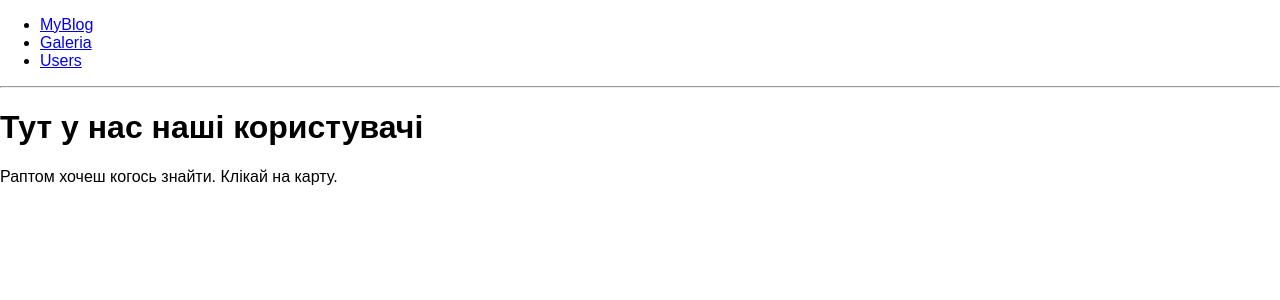
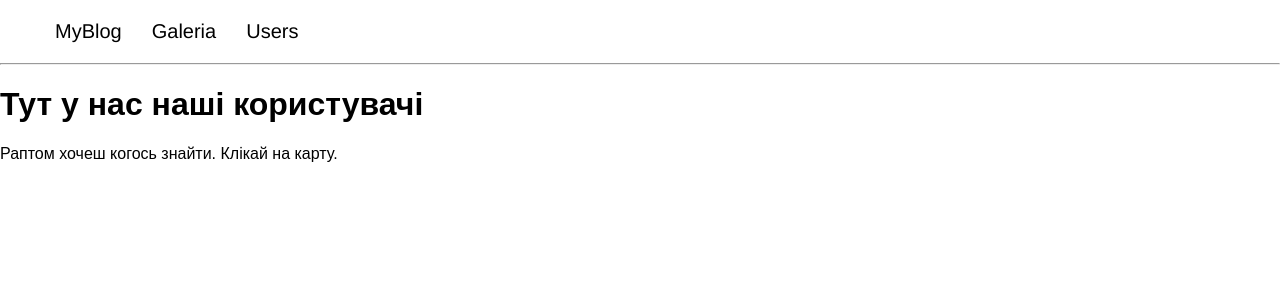
Before and after one commit to vladislavholovko/react_blog, a React (Create React App) app: page /users in a window 1280 px wide. Shown: the top 300 px of the page. Built offline with nearby package versions, Linux system fonts and the light colour scheme.

Commit message:
Change Logic

```diff
--- a/public/index.html
+++ b/public/index.html
@@ -10,5 +10,5 @@
   </head>
   <body>
     <div id="root"></div>
-   </body>
+  </body>
 </html>
--- a/src/App.css
+++ b/src/App.css
@@ -1,6 +1,28 @@
-.App {
+.MenuLists {
+  display: flex;
+  flex-direction: row;
+  justify-content: flex-start;
+  font-family: 'Franklin Gothic Medium', 'Arial Narrow', Arial, sans-serif;
+  font-size: 20px;
+  list-style-type:none;
+}
+
+.List {
+margin: 0 15px;
+text-decoration: none;
+color: black;
+}
+
+.List:hover {
+  color: #bcae9c;
+
+}
+
+
+/* .App {
   text-align: center;
 }
+
 
 .App-logo {
   animation: App-logo-spin infinite 20s linear;
@@ -25,4 +47,4 @@
 @keyframes App-logo-spin {
   from { transform: rotate(0deg); }
   to { transform: rotate(360deg); }
-}
+} */
--- a/src/App.js
+++ b/src/App.js
@@ -9,18 +9,19 @@ import {BrowserRouter as Router, Route, Link} from 'react-router-dom';
 
 const BasicExample = () => (
   <Router>
-    <div>
-      <ul>
-        <li><Link to="/">MyBlog</Link></li>
-        <li><Link to="/galeria">Galeria</Link></li>
-        <li><Link to="/users">Users</Link></li>
-      </ul>
+    <div className = "Container">
+      <div className = "MenuContainer">
+          <ul className = "MenuLists">
+            <li><Link className = "List" to="/">MyBlog</Link></li>
+            <li><Link className = "List" to="/galeria">Galeria</Link></li>
+            <li><Link className = "List" to="/users">Users</Link></li>
+          </ul>
+        </div>
+        <hr/>
 
-      <hr/>
-
-      <Route exact path="/" component={MyBlog}/>
-      <Route path="/galeria" component={Galeria}/>
-      <Route path="/users" component={Users}/>
+        <Route exact path="/" component={MyBlog}/>
+        <Route path="/galeria" component={Galeria}/>
+        <Route path="/users" component={Users}/>
     </div>
   </Router>
 )
```
